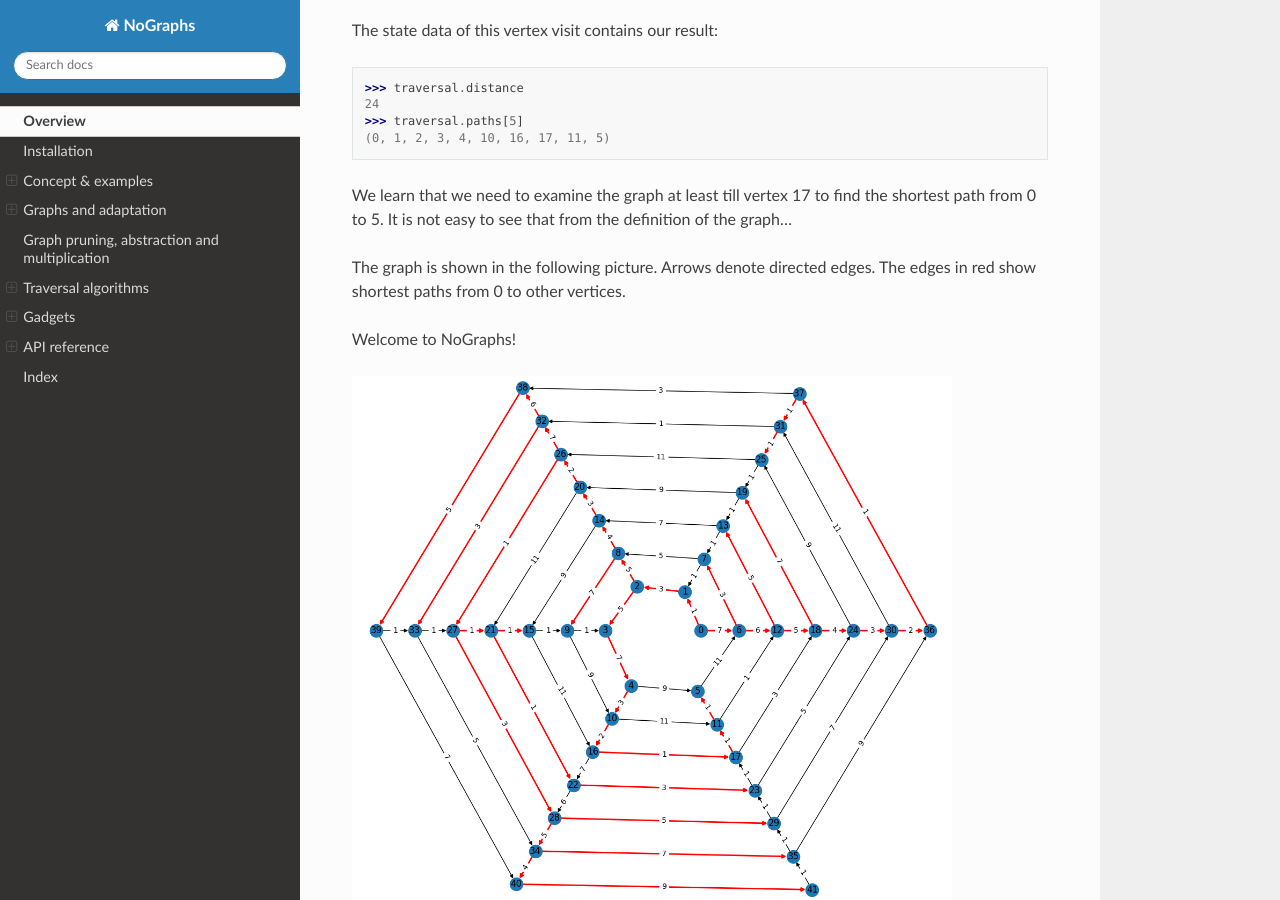
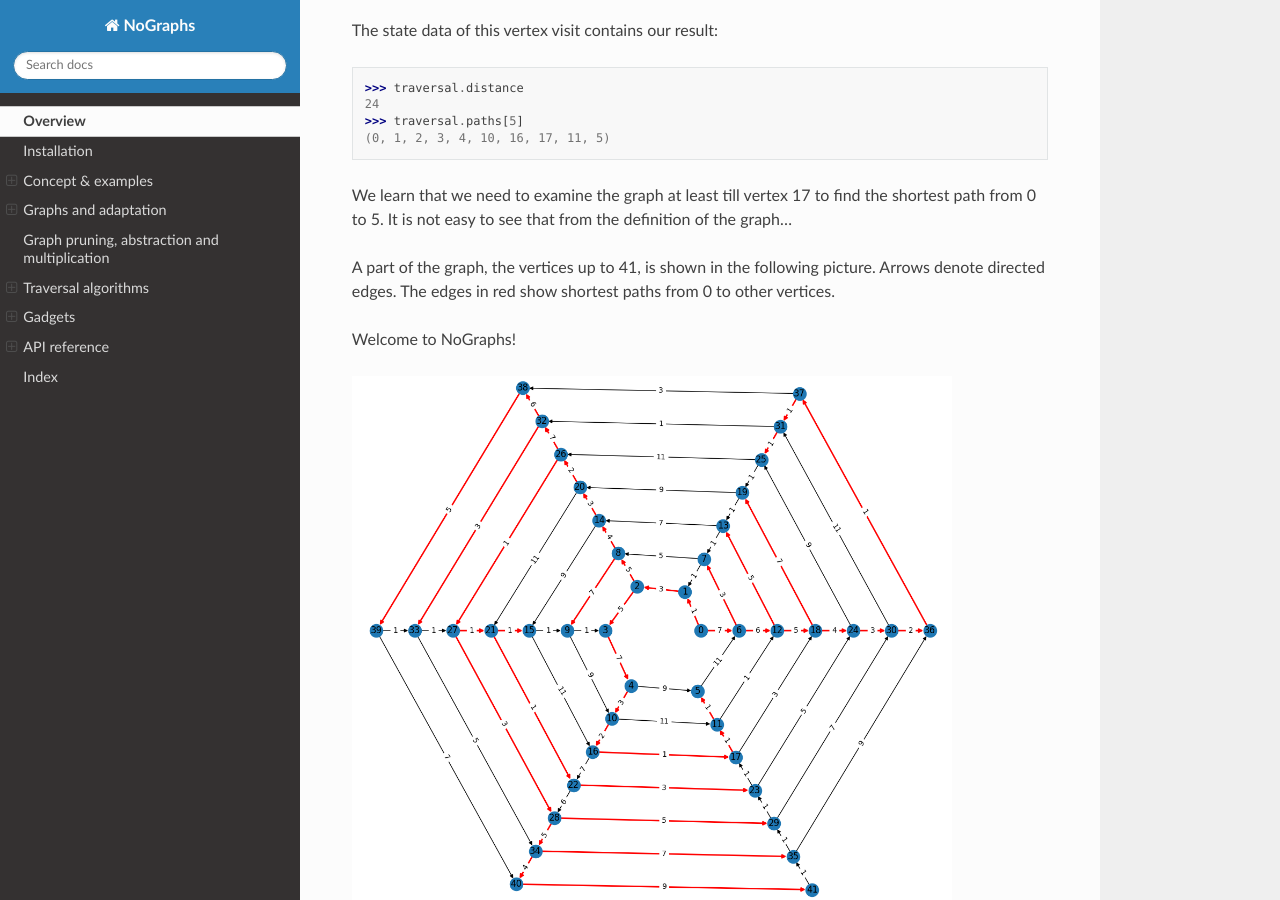
Before and after one commit to HeWeMel/nographs, a Sphinx documentation site: the page built from docs/source/index.rst, in a window 1280 px wide and 900 px high, scrolled down 1725 px. Built offline with Sphinx 7.4.7 and the Read the Docs theme 2.0.0, drawn with Linux system fonts in a browser that asks for light colours.

Commit message:
Documentation improved

```diff
--- a/README.rst
+++ b/README.rst
@@ -107,8 +107,9 @@ We learn that we need to examine the graph at least till vertex 17 to find the
 shortest path from 0 to 5. It is not easy to see that from the definition
 of the graph...
 
-The graph is shown in the following picture. Arrows denote directed edges.
-The edges in red show shortest paths from 0 to other vertices.
+A part of the graph, the vertices up to 41, is shown in the following picture.
+Arrows denote directed edges. The edges in red show shortest paths from
+0 to other vertices.
 
 Welcome to NoGraphs!
 
--- a/docs/source/index.rst
+++ b/docs/source/index.rst
@@ -121,8 +121,9 @@ We learn that we need to examine the graph at least till vertex 17 to find the
 shortest path from 0 to 5. It is not easy to see that from the definition
 of the graph...
 
-The graph is shown in the following picture. Arrows denote directed edges.
-The edges in red show shortest paths from 0 to other vertices.
+A part of the graph, the vertices up to 41, is shown in the following picture.
+Arrows denote directed edges. The edges in red show shortest paths from
+0 to other vertices.
 
 Welcome to NoGraphs!
 
```
